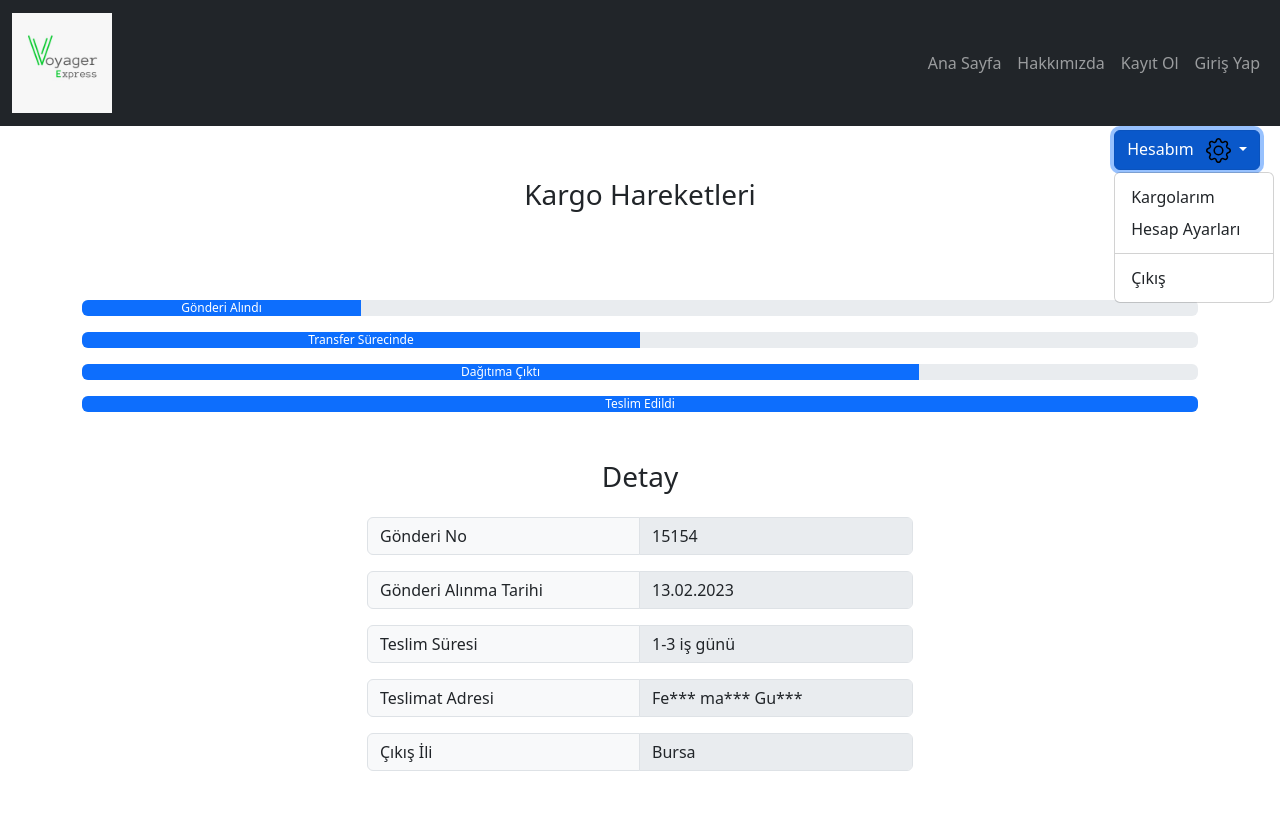
After one commit to Voyager-Express/Voyager-Express, a Django app: page /kargohareketleri in a window 1280 px wide, after a click on "Hesabım". The commit adds this page. Run offline with Django 4.2, Linux system fonts and the light colour scheme; some libraries are stand-ins or nearby versions.

Commit message:
Front-End Sync 2

```diff
--- /dev/null
+++ b/cargo_tracking/templates/kargohareketleri.html
@@ -0,0 +1,87 @@
+{% load static %}
+
+<!DOCTYPE html>
+<html lang="en">
+<head>
+    <meta charset="UTF-8">
+    <meta http-equiv="X-UA-Compatible" content="IE=edge">
+    <meta name="viewport" content="width=device-width, initial-scale=1.0">
+    <title>Kargo Hareketleri</title>
+    <link rel="stylesheet" href="{% static 'css/style.css' %}">
+    <link rel="stylesheet" href="{% static 'css/bootstrap.min.css' %}">
+</head>
+<body>
+    <div id="navbar-container"></div>
+    <main>
+        <div class="dropdown float-end" style="margin-right: 20px;">
+            <button class="btn btn-primary dropdown-toggle" type="button" id="dropdownMenuButton" data-bs-toggle="dropdown" aria-expanded="false">
+              Hesabım
+              <img src="{% static 'img/gear.svg' %}" height="25" width="25" class="ms-2">
+            </button>
+            <ul class="dropdown-menu" aria-labelledby="dropdownMenuButton">
+              <li><a class="dropdown-item" href="{% url 'kullanicipaneli' %}">Kargolarım</a></li>
+              <li><a class="dropdown-item" href="{% url 'hesapayarlari' %}">Hesap Ayarları</a></li>
+              <li><hr class="dropdown-divider"></li>
+              <li><a class="dropdown-item" href="{% url 'anasayfa' %}">Çıkış</a></li>
+            </ul>
+        </div>
+        <div class="container mt-5 text-center">
+            <h3>Kargo Hareketleri</h3>
+            <div style="height:5em;"></div>
+            <div class="progress" role="progressbar" aria-label="Example with label" aria-valuenow="25" aria-valuemin="0" aria-valuemax="100">
+                <div class="progress-bar" style="width: 25%">Gönderi Alındı</div>
+            </div>
+            <div class="mb-3"></div>
+            <div class="progress" role="progressbar" aria-label="Example with label" aria-valuenow="25" aria-valuemin="0" aria-valuemax="100">
+                <div class="progress-bar" style="width: 50%">Transfer Sürecinde</div>
+            </div>
+            <div class="mb-3"></div>
+            <div class="progress" role="progressbar" aria-label="Example with label" aria-valuenow="25" aria-valuemin="0" aria-valuemax="100">
+                <div class="progress-bar" style="width: 75%">Dağıtıma Çıktı</div>
+            </div>
+            <div class="mb-3"></div>
+            <div class="progress" role="progressbar" aria-label="Example with label" aria-valuenow="25" aria-valuemin="0" aria-valuemax="100">
+                <div class="progress-bar" style="width: 100%">Teslim Edildi</div>
+            </div>
+            <div class="mb-5"></div>
+            <h3>Detay</h3>
+            <div class="row justify-content-center">
+                <div class="col-md-6">
+                <form class="text-center">
+                    <div class="input-group mt-3">
+                        <span class="input-group-text w-50" id="basic-addon1">Gönderi No</span>
+                        <input type="text" class="form-control" value="15154" aria-label="gonderino" aria-describedby="basic-addon1" disabled readonly>
+                    </div>
+                    <div class="input-group mt-3">
+                        <span class="input-group-text w-50" id="basic-addon1">Gönderi Alınma Tarihi</span>
+                        <input type="text" class="form-control" value="13.02.2023" aria-label="gonderitarihi" aria-describedby="basic-addon1" disabled readonly>
+                    </div>
+                    <div class="input-group mt-3">
+                        <span class="input-group-text w-50" id="basic-addon1">Teslim Süresi</span>
+                        <input type="text" class="form-control" value="1-3 iş günü" aria-label="teslimsuresi" aria-describedby="basic-addon1" disabled readonly>
+                    </div>
+                    <div class="input-group mt-3">
+                        <span class="input-group-text w-50" id="basic-addon1">Teslimat Adresi</span>
+                        <input type="text" class="form-control" value="Fe*** ma*** Gu***" aria-label="teslimatadresi" aria-describedby="basic-addon1" disabled readonly>
+                    </div>
+                    <div class="input-group mt-3">
+                        <span class="input-group-text w-50" id="basic-addon1">Çıkış İli</span>
+                        <input type="text" class="form-control" value="Bursa" aria-label="cikisili" aria-describedby="basic-addon1" disabled readonly>
+                    </div>
+                </form>
+                </div>
+            </div>
+        </div>
+
+    </main>
+
+    <script src="{% static 'js/bootstrap.bundle.min.js' %}"></script>
+    <script>
+        fetch("{% url 'navbar' %}")
+          .then(response => response.text())
+          .then(data => {
+            document.querySelector('#navbar-container').innerHTML = data;
+          });
+      </script>
+</body>
+</html>
--- a/cargo_tracking/templates/kullanicipaneli.html
+++ b/cargo_tracking/templates/kullanicipaneli.html
@@ -38,7 +38,7 @@
                     <div class="card-body">
                     <h6 class="card-title">Varış İli:</h6>
                     <p class="card-text">İstanbul</p>
-                    <a href="#" class="btn btn-primary btn-sm">Kargo Hareketleri</a>
+                    <a href="{% url 'kargohareketleri' %}" class="btn btn-primary btn-sm">Kargo Hareketleri</a>
                   </div>
                   <div class="card-footer text-body-secondary d-flex justify-content-between">
                     <h6 class="my-0">Tahmini Teslim:</h6>
@@ -55,7 +55,7 @@
                   <div class="card-body">
                     <h6 class="card-title">Varış İli:</h6>
                     <p class="card-text">İstanbul</p>
-                    <a href="#" class="btn btn-primary btn-sm">Kargo Hareketleri</a>
+                    <a href="{% url 'kargohareketleri' %}" class="btn btn-primary btn-sm">Kargo Hareketleri</a>
                   </div>
                   <div class="card-footer text-body-secondary d-flex justify-content-between">
                     <h6 class="my-0">Tahmini Teslim:</h6>
@@ -83,7 +83,7 @@
                         <div class="card-body">
                           <h6 class="card-title">Varış İli:</h6>
                           <p class="card-text">İstanbul</p>
-                          <a href="#" class="btn btn-primary btn-sm">Kargo Hareketleri</a>
+                          <a href="{% url 'kargohareketleri' %}" class="btn btn-primary btn-sm">Kargo Hareketleri</a>
                         </div>
                         <div class="card-footer text-body-secondary d-flex justify-content-between">
                           <h6 class="my-0">Tahmini Teslim:</h6>
--- a/cargo_tracking/urls.py
+++ b/cargo_tracking/urls.py
@@ -19,6 +19,7 @@ urlpatterns = [
     path("hesapayarlari", views.hesapayarlari, name="hesapayarlari"),
     path("girisyap", views.girisyap, name="girisyap"),
     path("logout", views.logout_view, name='logout'),
+    path("kargohareketleri", views.kargohareketleri, name='kargohareketleri'),
     ## ##
 
 ]
--- a/cargo_tracking/views.py
+++ b/cargo_tracking/views.py
@@ -126,3 +126,6 @@ def logout_view(request):
 
 def navbar(request):
     return render(request, "navbar.html")
+
+def kargohareketleri(request):
+    return render(request, "kargohareketleri.html")
--- a/voyager_express/settings.py
+++ b/voyager_express/settings.py
@@ -81,7 +81,7 @@ DATABASES = {
         'HOST': '127.0.0.1',
         'PORT': '3306',
         'USER': 'root',
-        'PASSWORD': 'PassToor123',
+        'PASSWORD': 'PassToor123.',
     }
 }
 
```
Also changed, not shown: cargo_tracking/templates/adminpaneli.html (+12 -0 lines), cargo_tracking/templates/gonderiyonet.html (+13 -1 lines), cargo_tracking/templates/kuryepaneli.html (+12 -0 lines), cargo_tracking/templates/kuryetakip.html (+13 -1 lines), cargo_tracking/templates/tamamlanmis.html (+13 -1 lines), cargo_tracking/templates/yenigonderim.html (+13 -1 lines), cargo_tracking/migrations/0001_initial.py.
